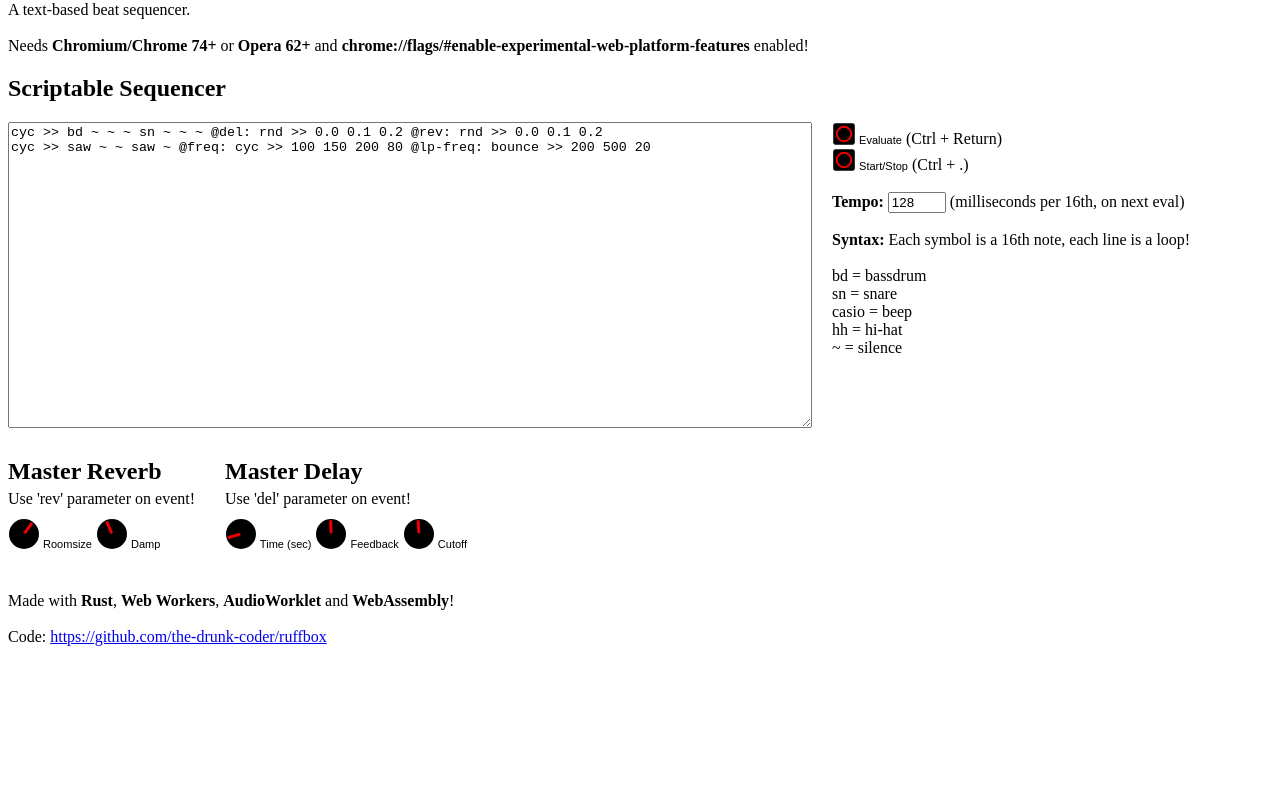
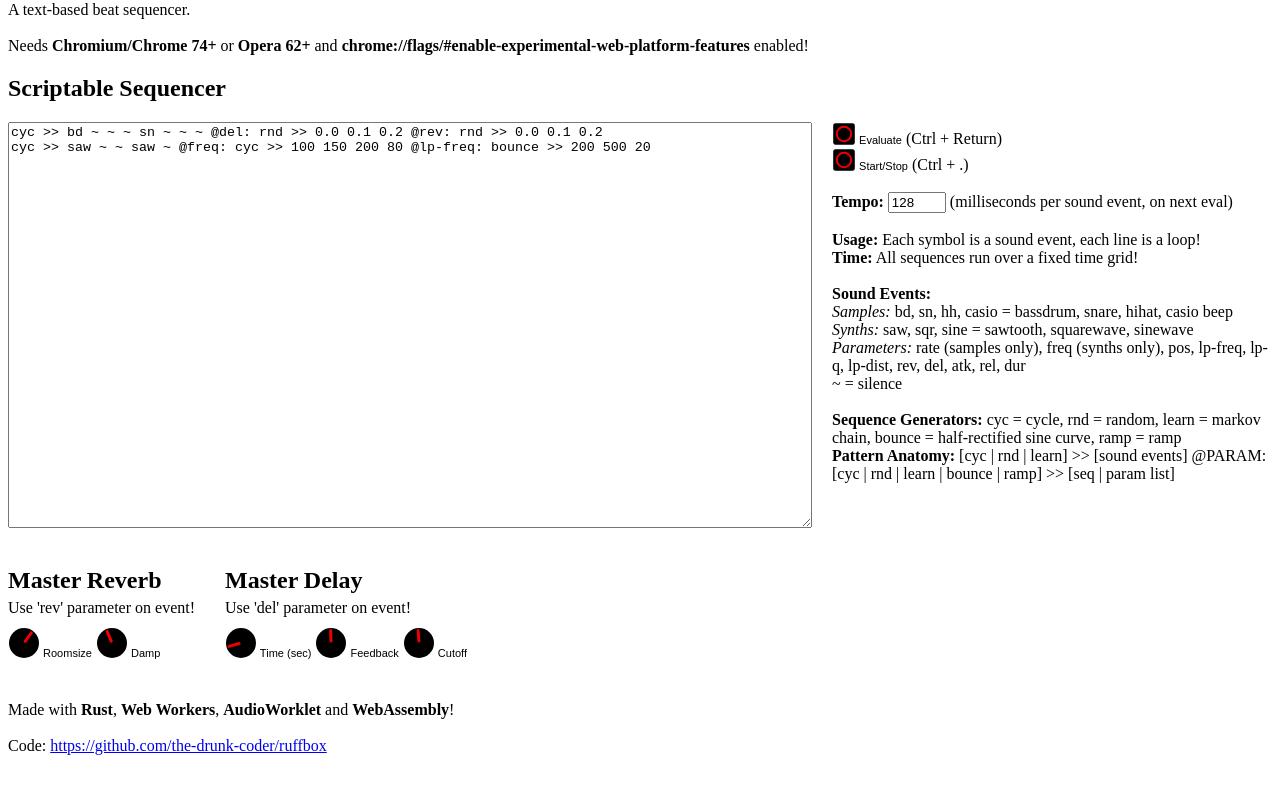
Before and after one commit to the-drunk-coder/ruffbox, a plain HTML site: page index.html in a window 1280 px wide. Shown: the part 79-872 px from the top of the page. Before the commit the page ends 800 px from the top, so only its background shows below. Drawn offline with Linux system fonts and the light colour scheme; no server answers.

Commit message:
minimalist documentation

```diff
--- a/index.html
+++ b/index.html
@@ -14,7 +14,7 @@
 
     <h2> Scriptable Sequencer </h2>
     <div>
-      <textarea id="code_input" style="float: left; width:800px; height:300px; vertical-align:top; margin-right: 20px; padding-right: 0px;">
+      <textarea id="code_input" style="float: left; width:800px; height:400px; vertical-align:top; margin-right: 20px; padding-right: 0px;">
 cyc >> bd ~ ~ ~ sn ~ ~ ~ @del: rnd >> 0.0 0.1 0.2 @rev: rnd >> 0.0 0.1 0.2
 cyc >> saw ~ ~ saw ~ @freq: cyc >> 100 150 200 80 @lp-freq: bounce >> 200 500 20
       </textarea>
@@ -22,16 +22,19 @@ cyc >> saw ~ ~ saw ~ @freq: cyc >> 100 150 200 80 @lp-freq: bounce >> 200 500 20
       <div>
 	<webaudio-switch id="evaluate-loop" defval="0" value="0" type="kick">Evaluate</webaudio-switch> (Ctrl + Return)<br/>
 	<webaudio-switch id="start-scheduler" defval="0" value="0" type="toggle">Start/Stop</webaudio-switch> (Ctrl + .) <br/><br/>
-	<b>Tempo:</b>  <input type="number" id="tempo" value="128" style="width:50px"> (milliseconds per 16th, on next eval)<br/>
+	<b>Tempo:</b>  <input type="number" id="tempo" value="128" style="width:50px"> (milliseconds per sound event, on next eval)<br/>
       </div>
 
       <br/>
-      <b>Syntax:</b> Each symbol is a 16th note, each line is a loop! <br/><br/>
-      bd = bassdrum<br/>
-      sn = snare <br/>
-      casio = beep <br/>
-      hh = hi-hat <br/>
-      ~ = silence <br/>
+      <b>Usage:</b> Each symbol is a sound event, each line is a loop! <br/>
+      <b>Time:</b> All sequences run over a fixed time grid! <br/><br/>
+      <b>Sound Events:</b><br/>
+      <i>Samples: </i> bd, sn, hh, casio = bassdrum, snare, hihat, casio beep <br/>
+      <i>Synths: </i> saw, sqr, sine = sawtooth, squarewave, sinewave <br/>
+      <i>Parameters: </i> rate (samples only), freq (synths only), pos, lp-freq, lp-q, lp-dist, rev, del, atk, rel, dur<br/>
+      ~ = silence <br/><br/>
+      <b>Sequence Generators:</b> cyc = cycle, rnd = random, learn = markov chain, bounce = half-rectified sine curve, ramp = ramp <br/>
+      <b>Pattern Anatomy:</b> [cyc | rnd | learn] >> [sound events] @PARAM: [cyc | rnd | learn | bounce | ramp] >> [seq | param list]
     </div>
     <br/><br/><br/>
 
```
